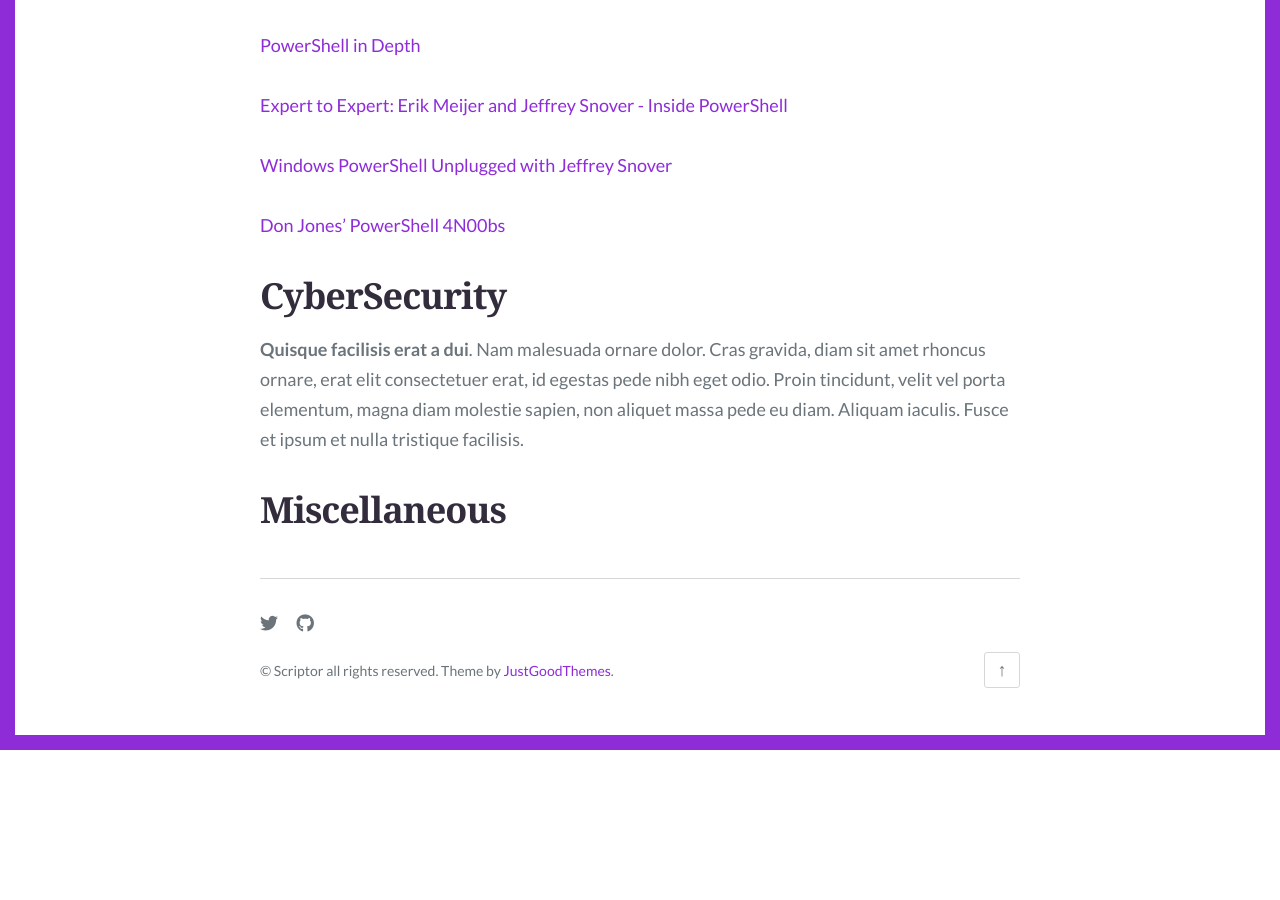
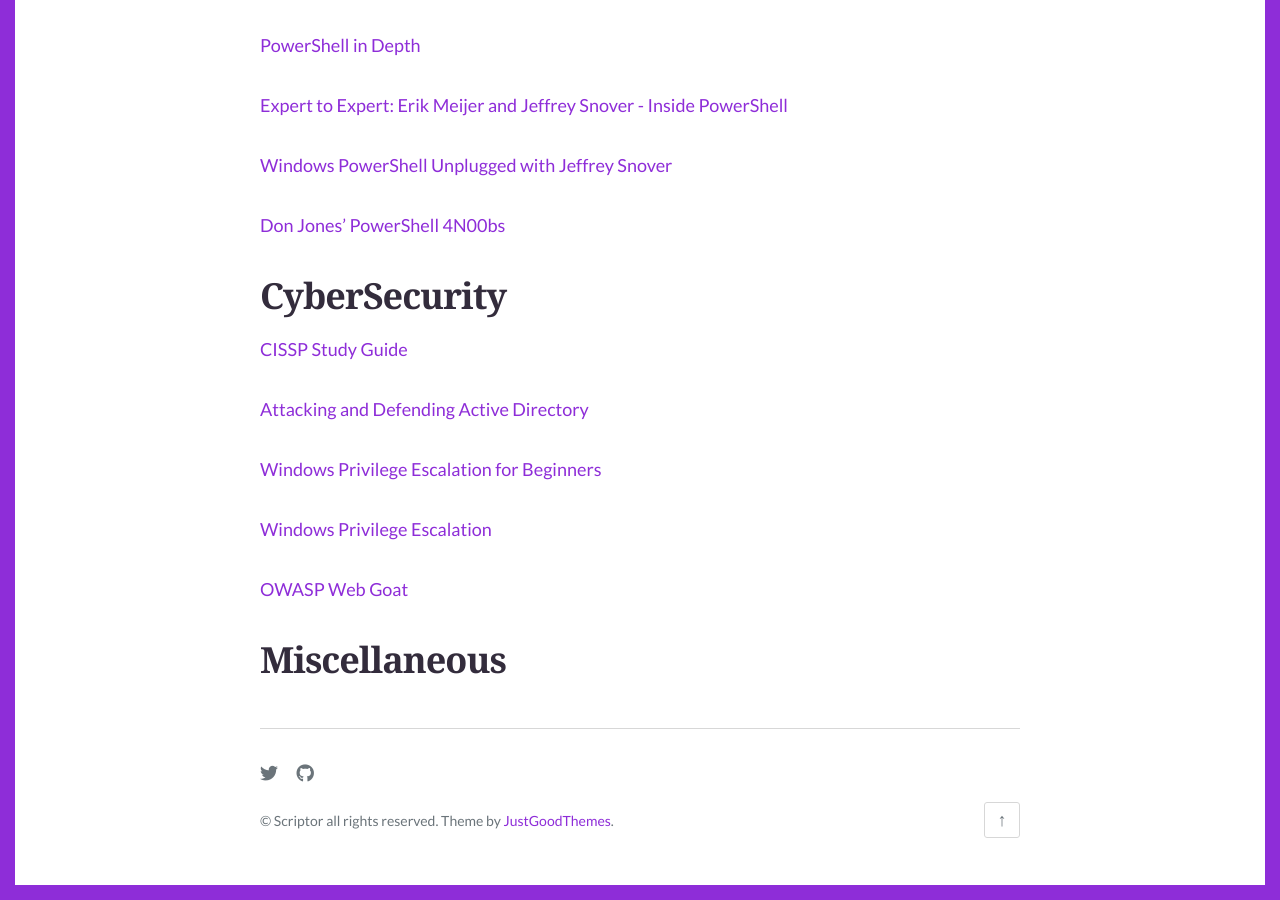
Before and after one commit to browninfosecguy/browninfosecguy.github.io, a Jekyll site: the page built from resources.md, in a window 1280 px wide and 900 px high, scrolled down 592 px. Built offline with Jekyll 4.4.1, drawn with Linux system fonts in a browser that asks for light colours; some web fonts are replaced; before the commit the page ends 1342 px from its top, so only the background shows below that.

Commit message:
more changes

```diff
--- a/_config.yml
+++ b/_config.yml
@@ -21,7 +21,7 @@
 url: "https://browninfosecguy.com"
 
 # Favicon
-favicon: images/favicon.png
+favicon: images/LOGO.png
 
 # Google Analytics id, e.g. "UA-NNNNNNNN-N"
 google_analytics: ""
--- a/resources.md
+++ b/resources.md
@@ -24,6 +24,18 @@
 
 # CyberSecurity
 
-**Quisque facilisis erat a dui**. Nam malesuada ornare dolor. Cras gravida, diam sit amet rhoncus ornare, erat elit consectetuer erat, id egestas pede nibh eget odio. Proin tincidunt, velit vel porta elementum, magna diam molestie sapien, non aliquet massa pede eu diam. Aliquam iaculis. Fusce et ipsum et nulla tristique facilisis.
+[CISSP Study Guide](https://www.amazon.com/CISSP-Study-Guide-Third-Conrad/dp/0128024372)
+
+[Attacking and Defending Active Directory](https://www.pentesteracademy.com/course?id=47)
+
+[Windows Privilege Escalation for Beginners](https://www.udemy.com/course/windows-privilege-escalation-for-beginners/)
+
+[Windows Privilege Escalation](https://www.udemy.com/course/windows-privilege-escalation/)
+
+[OWASP Web Goat](https://owasp.org/www-project-webgoat/)
+
+
+
+
 
 # Miscellaneous
```
Also changed, not shown: _posts/2020-10-25-Out-GridView-with-PassThru.md (added, +52 -0 lines), README.md, images/LOGO.png (added), images/PowerShell-OutGridView/Diagram1.png (added), images/PowerShell-OutGridView/Diagram2.png (added), images/PowerShell-OutGridView/Diagram3.png (added), images/PowerShell-OutGridView/Diagram4.png (added).
